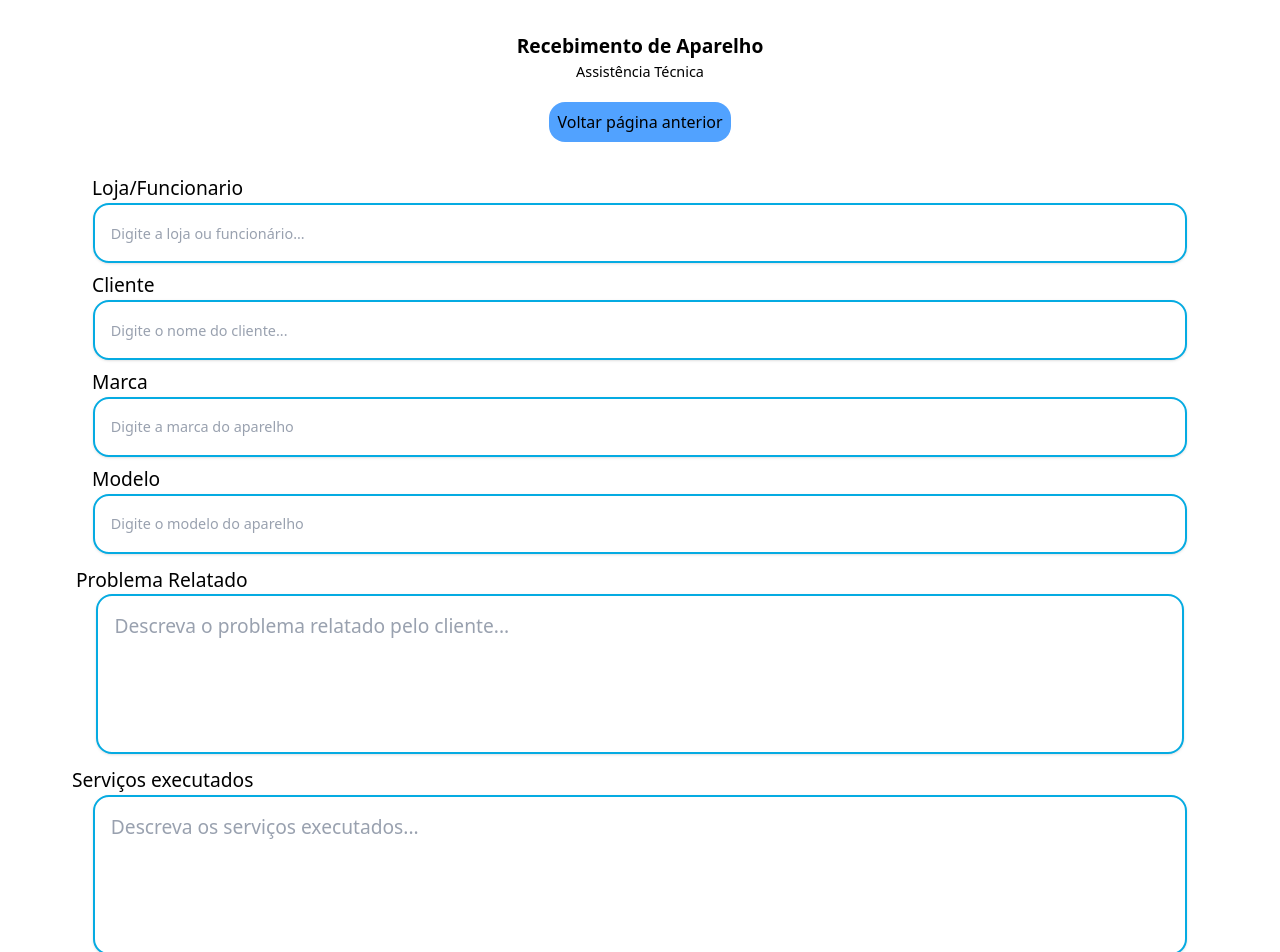
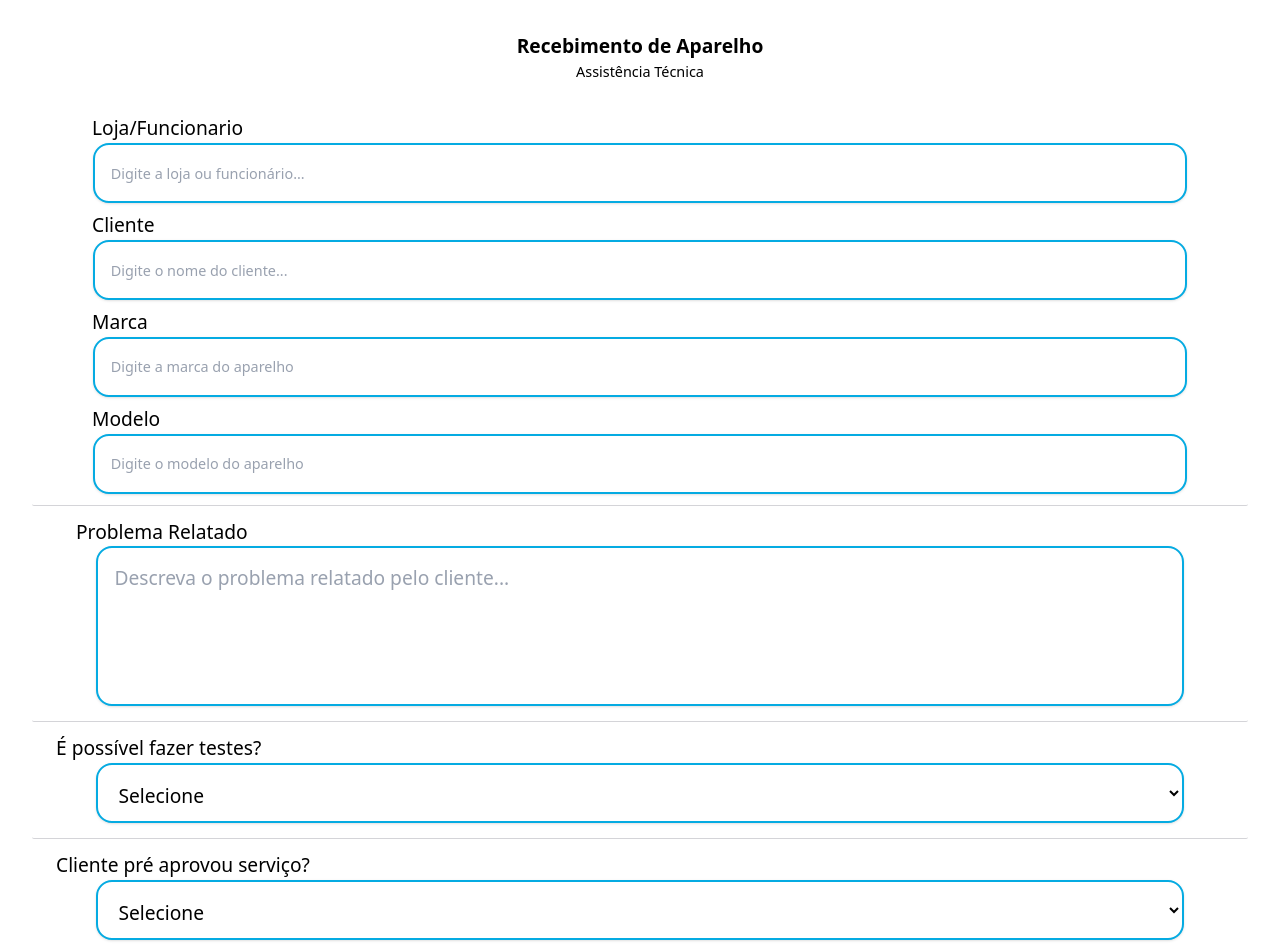
Before and after one commit to Didigos/ordem-de-servico, a React app in the folder frontend/: page /select-receive in a window 1280 px wide. Shown: the top 952 px of the page. Built offline with nearby package versions, Linux system fonts and the light colour scheme; the HTML template or start-up script is replaced by a standard one.

Commit message:
refatora rota de serviço e ajusta campos do formulário de recebimento

```diff
--- a/frontend/src/components/receiveForm/ReceiveForm.tsx
+++ b/frontend/src/components/receiveForm/ReceiveForm.tsx
@@ -10,19 +10,20 @@ type TypeForm = {
     performedServices: string,
     price: string,
     warrantyPeriod: string,
+    approvedService: string,
+    checkable: string,
+    deviceChecklist?: string[],
 }
 
 
 const ReceiveForm = () => {
 
-    const { register, handleSubmit } = useForm<TypeForm>();
-
-    const handleBackClick = () => {
-        window.history.back();
-    }
+    const { register, handleSubmit, watch } = useForm<TypeForm>();
+    const approvalService = watch("approvedService");
+    const checkable = watch("checkable");
 
     const handleOnSubmit = async (data: TypeForm) => {
-
+        console.log('problem: ', data.reportedProblem || 'N/A');
         const orderData = {
             store: data.store,
             clientName: data.client,
@@ -30,14 +31,19 @@ const ReceiveForm = () => {
             deviceBrand: data.brand,
             deviceModel: data.model,
             issueDescription: data.reportedProblem,
-            contractedServices: data.performedServices,
+            performedServices: data.performedServices,
             totalValue: data.price,
             warrantyTime: data.warrantyPeriod,
         };
 
         try {
             const response = await sendOrderData(orderData);
-            console.log('Order data sent successfully:', response.data);
+            if (response.status === 201) {
+                alert('Ordem registrada com sucesso!');
+                window.history.back();
+            } else {
+                alert('Falha ao registrar a ordem. Tente novamente.');
+            }
         } catch (error) {
             console.error('Error sending order data:', error);
         }
@@ -49,9 +55,6 @@ const ReceiveForm = () => {
             <header className="w-full flex items-center justify-center p-4 flex-col">
                 <h2 className="text-[1.2rem] font-bold">Recebimento de Aparelho</h2>
                 <span className="text-[0.9rem]">Assistência Técnica</span>
-                <button
-                    onClick={handleBackClick}
-                    className="p-2 bg-blue-400 rounded-2xl mt-5">Voltar página anterior</button>
             </header>
 
             <form
@@ -110,6 +113,9 @@ const ReceiveForm = () => {
                         placeholder="Digite o modelo do aparelho"
                     />
                 </div>
+                {/* separador */}
+                <div className="w-full h-1 border-b border-zinc-300 rounded-full"></div>
+
                 <div className="flex items-center justify-center flex-col w-full p-1">
                     <label
                         className="text-[1.2rem] w-full ml-20"
@@ -120,19 +126,78 @@ const ReceiveForm = () => {
                         duration-200 w-[90%] h-40 rounded-2xl p-4 shadow-sm focus:shadow-md bg-white
                          placeholder-gray-400 text-[1.2rem] resize-none"
                         placeholder="Descreva o problema relatado pelo cliente..."
-                        name="problem" id="problem"></textarea>
+                        name="reportedProblem" id="reportedProblem"></textarea>
                 </div>
+                <div className="w-full h-1 border-b border-zinc-300 rounded-full"></div>
+                <div className="flex items-center justify-center flex-col w-full p-1">
+                    <label
+                        className="text-[1.2rem] w-full ml-10"
+                    >É possível fazer testes?</label>
+                    <select
+                        {...register("checkable")}
+                        id="checkable"
+                        defaultValue={""}
+                        className="outline-none border-2 border-[#05ABE2] focus:border-green-500 transition-colors
+                        duration-200 w-[90%] h-15 rounded-2xl p-4 shadow-sm focus:shadow-md bg-white
+                        placeholder-gray-400 text-[1.2rem]"
+                    >
+                        <option value="" disabled>Selecione</option>
+                        <option value="yes">Sim</option>
+                        <option value="no">Não</option>
+
+                    </select>
+                </div>
+
+                {checkable === "yes" && (
+                <>
+                <div className="flex items-center justify-center flex-col w-full p-1">
+                <label
+                className="text-[1.2rem] w-full ml-20"
+                htmlFor="problem">O que foi testado?</label>
+                <textarea
+                {...register("reportedProblem")}
+                className="outline-none border-2 border-[#05ABE2] focus:border-green-500 transition-colors
+                duration-200 w-[90%] h-40 rounded-2xl p-4 shadow-sm focus:shadow-md bg-white
+                    placeholder-gray-400 text-[1.2rem] resize-none"
+                placeholder="Descreva o problema relatado pelo cliente..."
+                name="reportedProblem" id="reportedProblem"></textarea>
+                </div>
+                </>)}
+
+                {/* separador */}
+                <div className="w-full h-1 border-b border-zinc-300 rounded-full"></div>
+
+                <div className="flex items-center justify-center flex-col w-full p-1">
+                    <label
+                        className="text-[1.2rem] w-full ml-10"
+                    >Cliente pré aprovou serviço?</label>
+                    <select
+                        {...register("approvedService")}
+                        id="approvedService"
+                        defaultValue={""}
+                        className="outline-none border-2 border-[#05ABE2] focus:border-green-500 transition-colors
+                        duration-200 w-[90%] h-15 rounded-2xl p-4 shadow-sm focus:shadow-md bg-white
+                        placeholder-gray-400 text-[1.2rem]"
+                    >
+                        <option value="" disabled>Selecione</option>
+                        <option value="yes">Sim</option>
+                        <option value="no">Não</option>
+
+                    </select>
+                </div>
+                {approvalService === "yes" && (
+                    <>
                     <div className="flex items-center justify-center flex-col w-full">
                     <label
                     className="text-[1.2rem] w-full ml-20"
-                        htmlFor="problem">Serviços executados</label>
+                    htmlFor="problem">Serviços</label>
                     <textarea
                     {...register("performedServices")}
                     className="outline-none border-2 border-[#05ABE2] focus:border-green-500 transition-colors
                     duration-200 w-[90%] h-40 rounded-2xl p-4 shadow-sm focus:shadow-md bg-white
                     placeholder-gray-400 text-[1.2rem] resize-none"
                     placeholder="Descreva os serviços executados..."
-                        name="problem" id="problem"></textarea>
+                    name="performedServices" id="performedServices"></textarea>
                     </div>
 
                     <div className="flex items-center justify-center flex-col w-full">
@@ -148,6 +213,7 @@ const ReceiveForm = () => {
                     placeholder="Ex; R$ 300"
                     />
                     </div>
+
                     <div className="flex items-center justify-center flex-col w-full p-4">
                     <label
                     className="text-[1.2rem] w-full ml-20"
@@ -161,10 +227,15 @@ const ReceiveForm = () => {
                     placeholder="Ex; 90 dias"
                     />
                     </div>
+                    </>
+                )}
+
+
                 <button
                     className="w-full h-30 bg-green-500 hover:bg-green-600 transition-colors duration-200
                     rounded-2xl text-white text-[1.2rem] font-bold mt-4"
-                    type="submit">Registrar e Imprimir</button>
+                    type="submit">Registrar e Imprimir
+                </button>
 
             </form>
         </main>
--- a/frontend/src/services/orderService.ts
+++ b/frontend/src/services/orderService.ts
@@ -7,14 +7,14 @@ type OrderData = {
     deviceBrand: string;
     deviceModel: string;
     issueDescription: string;
-    contractedServices: string;
+    performedServices: string;
     totalValue: string;
     warrantyTime: string;
 }
 
 export async function sendOrderData(orderData: OrderData) {
     try {
-    const response = await axios.post('http://localhost:3000/orders', orderData)
+    const response = await axios.post('http://localhost:3333/orders', orderData)
     return response
     }
     catch (error) {
```
Also changed, not shown: 2 other files (tests, documents, lock files or other folders). Lines whose indentation alone changed are shown as unchanged.
